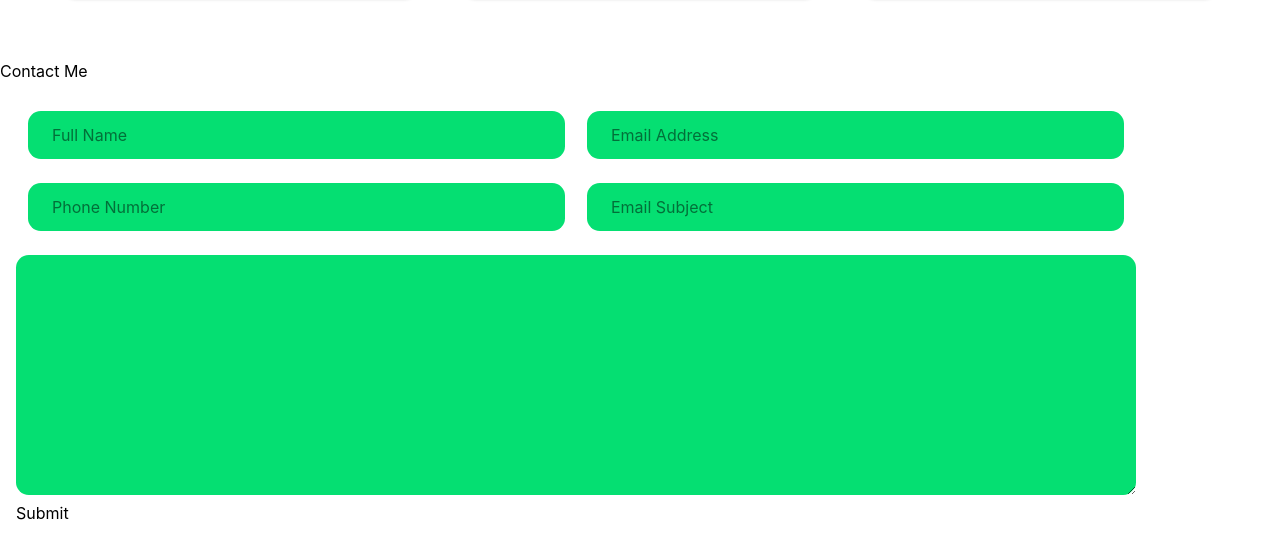
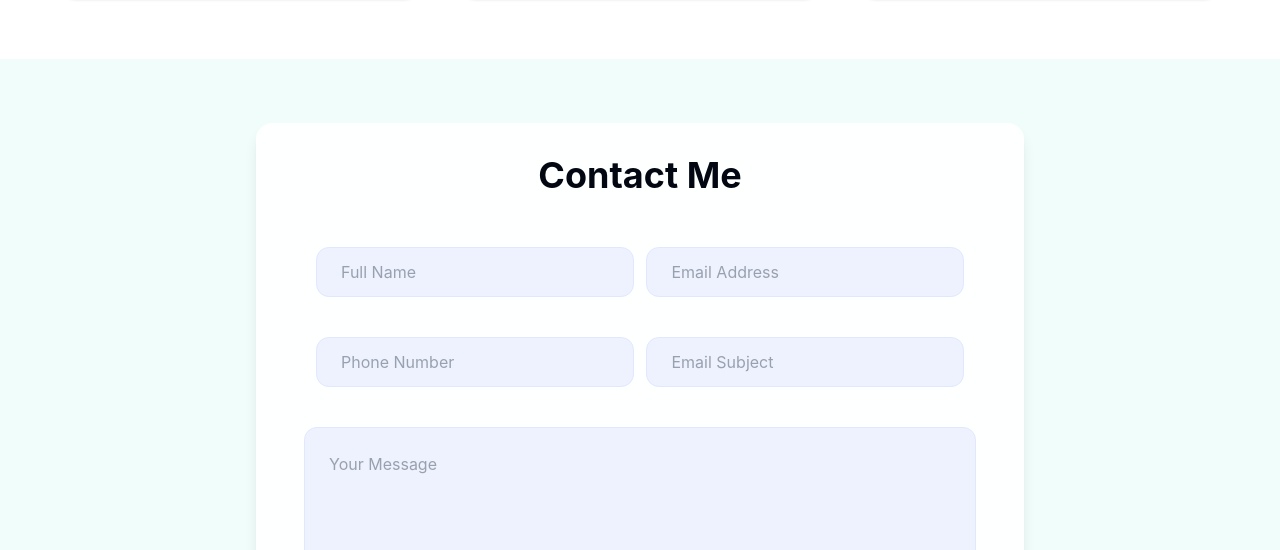
Before and after one commit to Linkon-Tuhoto/my--react-portfolio, a React app: page / in a window 1280 px wide. Shown: the part 2250-2800 px from the top of the page. Built offline with nearby package versions, Linux system fonts and the light colour scheme; the HTML template or start-up script is replaced by a standard one.

Commit message:
styled contact section-form

```diff
--- a/src/components/about.jsx
+++ b/src/components/about.jsx
@@ -3,7 +3,7 @@ import aboutimg from '../assets/codegirl.jpg';
 
 function About() {
   return (
-    <div className='grid md:grid-cols-2 grid-cols-1 gap-3 p-10 px-6 sm:px-10 md:px-20 lg:px-32 py-10 sm:py-14 md:py20 items-center bg-amber-50'>
+    <div className='grid md:grid-cols-2 grid-cols-1 gap-3 p-10 px-6 sm:px-10 md:px-20 lg:px-32 py-10 sm:py-14 md:py20 items-center bg-indigo-50'>
         <div className='w-64 h-64 sm:w-72 sm:h-72 lg:w-96 lg:h-96 mx-auto md:mx-0 transition-transform duration-500 hover:scale-106 shadow-lg overflow-hidden'>
             <img src={aboutimg} className='w-full h-full object-cover mx-auto rounded-2xl' alt="person" />
         </div>
--- a/src/components/contact.jsx
+++ b/src/components/contact.jsx
@@ -2,20 +2,24 @@ import React from 'react'
 
 function Contact() {
   return (
-    <div>
-        <h2>Contact Me</h2>
-        <form action="POST" className='w-[70rem] m-4 mb-12'>
+    <div className='text-center bg-teal-50 py-16 px-6 sm:px-10 md:px-20'>
+        <div className='max-w-3xl mx-auto bg-white/90 backdrop-blur-md shadow-lg rounded-2xl p-8'>
+        <h2 className='text-3xl md:text-4xl font-bold text-gray-950 text-center mb-6'>Contact Me</h2>
+        <div className='flex justify-center items-center'>
+        <form action="POST" className='w-[70rem] m-4 mb-12 space-y-4'>
             <div className='flex justify-between items-center flex-wrap p-3'>
-                <input type="text" placeholder='Full Name' className='w-[49%] p-6 size-6.5 bg-green-400 m-[.7rem 0] rounded-[.8rem]'/>
-                <input type="email" id="mail" placeholder='Email Address' className='w-[49%] p-6 size-6.5 bg-green-400 m-[.7rem 0] rounded-[.8rem]' />
+                <input type="text" placeholder='Full Name' required className='w-[49%] p-6 size-6.5 bg-indigo-50 m-[.7rem 0] rounded-[.8rem] border border-indigo-100 focus:ring-2 focus:ring-purple-500 focus:border-purple-500 outline-none transition backdrop-blur-sm text-gray-900 placeholder-gray-400'/>
+                <input type="email" id="mail" placeholder='Email Address' required className='w-[49%] p-6 size-6.5 bg-indigo-50 m-[.7rem 0] rounded-[.8rem] border border-indigo-100 focus:ring-2 focus:ring-purple-500 focus:border-purple-500 outline-none transition backdrop-blur-sm text-gray-900 placeholder-gray-400' />
             </div>
             <div className='flex justify-between items-center flex-wrap p-3'>
-                <input type="number" placeholder='Phone Number' className='w-[49%] p-6 size-6.5 bg-green-400  m-[.7rem 0] rounded-[.8rem]' />
-                <input type="text" placeholder='Email Subject' className='w-[49%] p-6 size-6.5 bg-green-400 m-[.7rem 0] rounded-[.8rem]' />
+                <input type="tel" placeholder='Phone Number' required className='w-[49%] p-6 size-6.5 bg-indigo-50  m-[.7rem 0] rounded-[.8rem] border border-indigo-100 focus:ring-2 focus:ring-purple-500 focus:border-purple-500 outline-none transition backdrop-blur-sm text-gray-900 placeholder-gray-400' />
+                <input type="text" placeholder='Email Subject' className='w-[49%] p-6 size-6.5 bg-indigo-50 m-[.7rem 0] rounded-[.8rem] border border-indigo-100 focus:ring-2 focus:ring-purple-500 focus:border-purple-500 outline-none transition backdrop-blur-sm text-gray-900 placeholder-gray-400' />
             </div>
-            <textarea name="" id="" rows="10" cols="30" className='w-[100%] bg-green-400  m-[.7rem 0] mt-3 rounded-[.8rem]'></textarea>
-            <button type="submit">Submit</button>
+            <textarea name="" id="" rows="10" cols="30" placeholder="Your Message" className='w-[100%] p-6 bg-indigo-50  m-[.7rem 0] mt-3 rounded-[.8rem] border border-indigo-100 focus:ring-2 focus:ring-purple-500 focus:border-purple-500 outline-none transition backdrop-blur-sm text-gray-900 placeholder-gray-400'></textarea>
+            <button type="submit" className='block mx-auto bg-purple-500 text-white px-6 py-3 rounded-full font-medium hover:bg-purple-600 hover:shadow-lg transition-all duration-300'>Submit</button>
         </form>
+        </div>
+        </div>
     </div>
   )
 }
--- a/src/components/services.jsx
+++ b/src/components/services.jsx
@@ -7,9 +7,9 @@ import { faGithub, faLinkedin, faWhatsapp, faFacebook, faTiktok} from "@fortawes
 function Services() {
   return (
     <div className='bg-gray-50'>
-        <h2 className='text-center font-bold text-4xl p-4 pt-8'>My Services</h2>
+        <h2 className='text-center font-bold text-3xl md:text-4xl p-4 pt-8'>My Services</h2>
         <div className='grid grid-cols-1 md:grid-cols-3 gap-10 p-20'>
-        <div className='border text-center p-10 border-gray-200 origin-bottom shadow-md hover:shadow-purple-200 hover:shadow-lg hover:scale-105 transition-all duration-300 bg-white/80'>
+        <div className='border text-center p-10 border-gray-200 origin-bottom shadow-md hover:shadow-purple-200 hover:shadow-lg hover:scale-105 transition-all duration-300 bg-white/80 backdrop-blur-md'>
             <FontAwesomeIcon icon={faGithub} className='mb-4 text-purple-500 text-4xl' />
             <h3 className='font-medium text-lg mb-2'>Web Development</h3>
             <p className='text-gray-600'>I build responsive and high-performance websites using modern technologies,
@@ -18,7 +18,7 @@ function Services() {
             <button className='bg-purple-500 inline-block px-5 py-2 text-white rounded-full font-medium text-sm mt-4 hover:bg-purple-600 transition-all duration-300'>Read More</button>
         </div>
 
-        <div className='border text-center p-10 border-gray-200 origin-bottom shadow-md hover:shadow-purple-200 hover:shadow-lg hover:scale-105 transition-all duration-300 bg-white/80'>
+        <div className='border text-center p-10 border-gray-200 origin-bottom shadow-md hover:shadow-purple-200 hover:shadow-lg hover:scale-105 transition-all duration-300 bg-white/80 backdrop-blur-md'>
             <FontAwesomeIcon icon={faWhatsapp} className='mb-4 text-purple-500 text-4xl' />
             <h3 className='font-medium text-lg mb-2'>UI/UX Design</h3>
             <p className='text-gray-600'>
@@ -27,7 +27,7 @@ function Services() {
             <button className='bg-purple-500 inline-block px-5 py-2 text-white rounded-full font-medium text-sm mt-4 hover:bg-purple-600 transition-all duration-300'>Read More</button>
         </div>
 
-        <div className='border text-center p-10 border-gray-200 origin-bottom shadow-md hover:shadow-purple-200 hover:shadow-lg hover:scale-105 transition-all duration-300 bg-white/80'>
+        <div className='border text-center p-10 border-gray-200 origin-bottom shadow-md hover:shadow-purple-200 hover:shadow-lg hover:scale-105 transition-all duration-300 bg-white/80 backdrop-blur-md'>
             <FontAwesomeIcon icon={faTiktok} className='mb-4 text-purple-500 text-4xl' />
             <h3 className='font-medium text-lg mb-2'>Maintenance & Support</h3>
             <p className='text-gray-600'>
```
